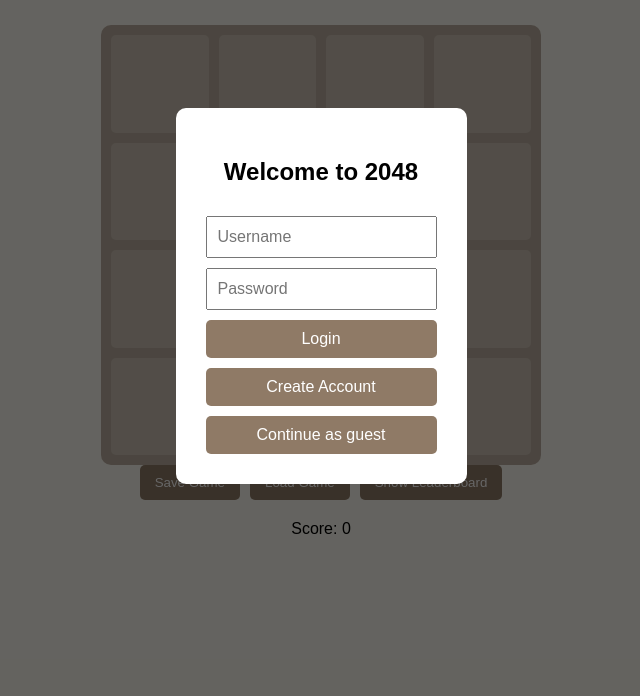
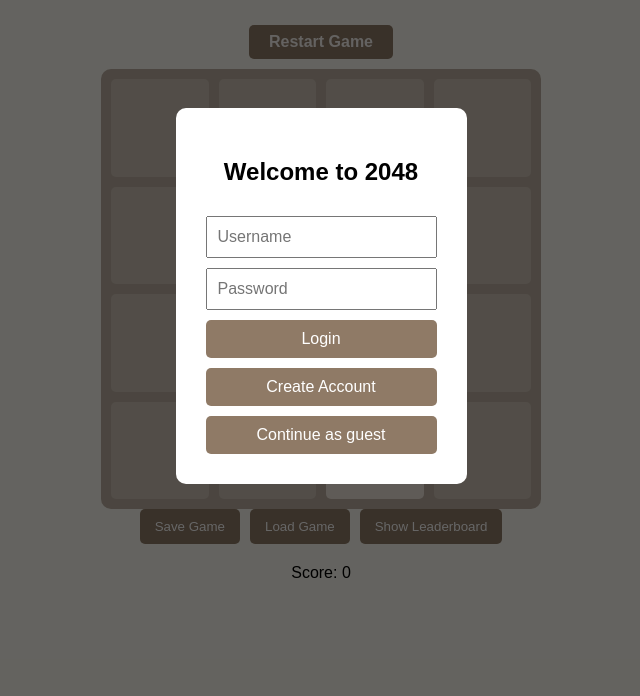
Before and after one commit to CeciliaRosales/2048-game, a plain HTML site: page frontend/index.html in a window 1280 px wide. Shown: the part 104-800 px from the top of the page, without its empty margins (319-959 px from the left). Drawn offline with Linux system fonts and the light colour scheme.

Commit message:
Adding finishing touches

```diff
--- a/backend/package.json
+++ b/backend/package.json
@@ -4,7 +4,8 @@
   "main": "server.js",
   "scripts": {
     "test": "echo \"Error: no test specified\" && exit 1",
-    "start": "node server.js"
+    "start": "node server.js",
+    "deploy:": "gh-pages -d ."
   },
   "keywords": [],
   "author": "",
--- a/frontend/game.js
+++ b/frontend/game.js
@@ -454,6 +454,11 @@ function hideLeaderboard(){
     document.getElementById("leaderboardPanel").style.display = "none";
 }
 
+document.getElementById("restartBtn").addEventListener("click", () => {
+    document.getElementById("gameOverModal").style.display = "none";
+    resetGame();
+});
+
 document.addEventListener('keydown', (event) => {
     if(["ArrowUp", "ArrowDown", "ArrowLeft", "ArrowRight"].includes(event.key)) {
         event.preventDefault();
@@ -478,6 +483,7 @@ document.addEventListener('keydown', (event) => {
         default:
             return;
     }
-})
+});
+
 
 initGame();
--- a/frontend/index.html
+++ b/frontend/index.html
@@ -7,6 +7,8 @@
 
 <body>
     <h1 class = "title">2048</h1>
+        <button id="restartBtn">Restart Game</button>
+
         <div class = "game-container">
 
             <div class="board">
--- a/frontend/style.css
+++ b/frontend/style.css
@@ -131,3 +131,21 @@ li {
 #gameOverModal{
     display:none;
 }
+
+#restartBtn {
+    display: block;
+    margin: 10px auto;
+    padding: 8px 20px;
+    background-color: #8f7a66;
+    color: #f9f6f2;
+    font-size: 16px;
+    font-weight: bold;
+    border: none;
+    border-radius: 5px;
+    cursor: pointer;
+    transition: background-color 0.2s;
+}
+
+#restartBtn:hover {
+    background-color:#9e8b7a;
+}
```
